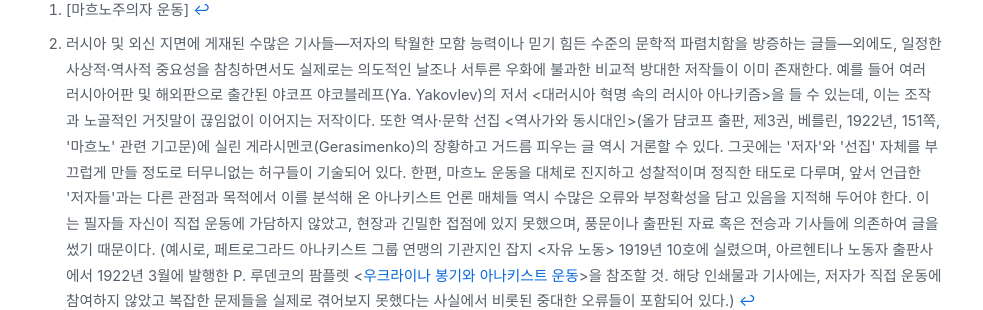
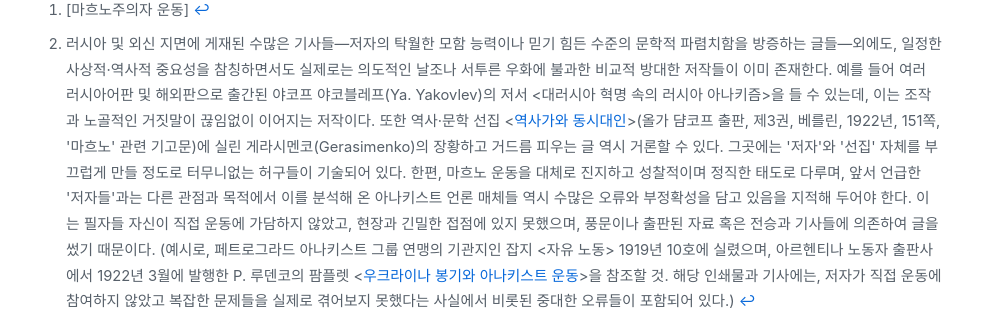
Before and after one commit to Plan-Atoz/translation-work, a Jekyll site: the page built from arshinov/makhno-movement/History of the Makhnovist Movement (Korean).md, in a window 1280 px wide and 900 px high, scrolled down 9211 px. Shown: the part 243-553 px from the top of the window, without its empty margins (148-1131 px from the left). Built offline with Jekyll 4.4.1, drawn with Linux system fonts in a browser that asks for light colours; our own code applies the rules of GitHub Pages for plain Markdown files; part of the change alters nothing that is shown.

Commit message:
Fix references and improve text clarity

```diff
--- a/arshinov/makhno-movement/History of the Makhnovist Movement (Korean).md
+++ b/arshinov/makhno-movement/History of the Makhnovist Movement (Korean).md
@@ -170,7 +170,7 @@
 1923년, 5월.</div>
 
 [^1]: [마흐노주의자 운동]
-[^2]: 러시아 및 외신 지면에 게재된 수많은 기사들—저자의 탁월한 모함 능력이나 믿기 힘든 수준의 문학적 파렴치함을 방증하는 글들—외에도, 일정한 사상적·역사적 중요성을 참칭하면서도 실제로는 의도적인 날조나 서투른 우화에 불과한 비교적 방대한 저작들이 이미 존재한다. 예를 들어 여러 러시아어판 및 해외판으로 출간된 야코프 야코블레프(Ya. Yakovlev)의 저서 &lt;대러시아 혁명 속의 러시아 아나키즘&gt;을 들 수 있는데, 이는 조작과 노골적인 거짓말이 끊임없이 이어지는 저작이다. 또한 역사·문학 선집 &lt;역사가와 동시대인&gt;(올가 댬코프 출판, 제3권, 베를린, 1922년, 151쪽, '마흐노' 관련 기고문)에 실린 게라시멘코(Gerasimenko)의 장황하고 거드름 피우는 글 역시 거론할 수 있다. 그곳에는 '저자'와 '선집' 자체를 부끄럽게 만들 정도로 터무니없는 허구들이 기술되어 있다. 한편, 마흐노 운동을 대체로 진지하고 성찰적이며 정직한 태도로 다루며, 앞서 언급한 '저자들'과는 다른 관점과 목적에서 이를 분석해 온 아나키스트 언론 매체들 역시 수많은 오류와 부정확성을 담고 있음을 지적해 두어야 한다. 이는 필자들 자신이 직접 운동에 가담하지 않았고, 현장과 긴밀한 접점에 있지 못했으며, 풍문이나 출판된 자료 혹은 전승과 기사들에 의존하여 글을 썼기 때문이다. (예시로, 페트로그라드 아나키스트 그룹 연맹의 기관지인 잡지 &lt;자유 노동&gt; 1919년 10호에 실렸으며, 아르헨티나 노동자 출판사에서 1922년 3월에 발행한 P. 루덴코의 팜플렛 &lt;<a href="https://rev-lib.com/na-ukraine-povstanchestvo-i-anarhicheskoe-dvizhenie/">우크라이나 봉기와 아나키스트 운동</a>&gt;을 참조할 것. 해당 인쇄물과 기사에는, 저자가 직접 운동에 참여하지 않았고 복잡한 문제들을 실제로 겪어보지 못했다는 사실에서 비롯된 중대한 오류들이 포함되어 있다.)
+[^2]: 러시아 및 외신 지면에 게재된 수많은 기사들—저자의 탁월한 모함 능력이나 믿기 힘든 수준의 문학적 파렴치함을 방증하는 글들—외에도, 일정한 사상적·역사적 중요성을 참칭하면서도 실제로는 의도적인 날조나 서투른 우화에 불과한 비교적 방대한 저작들이 이미 존재한다. 예를 들어 여러 러시아어판 및 해외판으로 출간된 야코프 야코블레프(Ya. Yakovlev)의 저서 &lt;대러시아 혁명 속의 러시아 아나키즘&gt;을 들 수 있는데, 이는 조작과 노골적인 거짓말이 끊임없이 이어지는 저작이다. 또한 역사·문학 선집 &lt;<a href="http://elib.shpl.ru/ru/nodes/63255-3-1922#mode/inspect/page/157/zoom/4">역사가와 동시대인</a>&gt;(올가 댬코프 출판, 제3권, 베를린, 1922년, 151쪽, '마흐노' 관련 기고문)에 실린 게라시멘코(Gerasimenko)의 장황하고 거드름 피우는 글 역시 거론할 수 있다. 그곳에는 '저자'와 '선집' 자체를 부끄럽게 만들 정도로 터무니없는 허구들이 기술되어 있다. 한편, 마흐노 운동을 대체로 진지하고 성찰적이며 정직한 태도로 다루며, 앞서 언급한 '저자들'과는 다른 관점과 목적에서 이를 분석해 온 아나키스트 언론 매체들 역시 수많은 오류와 부정확성을 담고 있음을 지적해 두어야 한다. 이는 필자들 자신이 직접 운동에 가담하지 않았고, 현장과 긴밀한 접점에 있지 못했으며, 풍문이나 출판된 자료 혹은 전승과 기사들에 의존하여 글을 썼기 때문이다. (예시로, 페트로그라드 아나키스트 그룹 연맹의 기관지인 잡지 &lt;자유 노동&gt; 1919년 10호에 실렸으며, 아르헨티나 노동자 출판사에서 1922년 3월에 발행한 P. 루덴코의 팜플렛 &lt;<a href="https://rev-lib.com/na-ukraine-povstanchestvo-i-anarhicheskoe-dvizhenie/">우크라이나 봉기와 아나키스트 운동</a>&gt;을 참조할 것. 해당 인쇄물과 기사에는, 저자가 직접 운동에 참여하지 않았고 복잡한 문제들을 실제로 겪어보지 못했다는 사실에서 비롯된 중대한 오류들이 포함되어 있다.)
 [^3]: 유대인 학살의 주동자.
 [^4]: 본 저서가 출간되기 앞서, 저자는 해외 노동자들과 동지들에게 마흐놉시나에 관한 특정 사실들을 알리기 위해 외국 간행물에 '네스토르 마흐노'와 '마흐놉시나와 반유대주의'라는 두 편의 글을 발표한 바 있다.
 [^5]: 이 신문은 중앙아시아 철도망 전체에 배포되었으며 철도 노동자들의 혁명 운동에 지대한 중요성을 가졌다.
```
